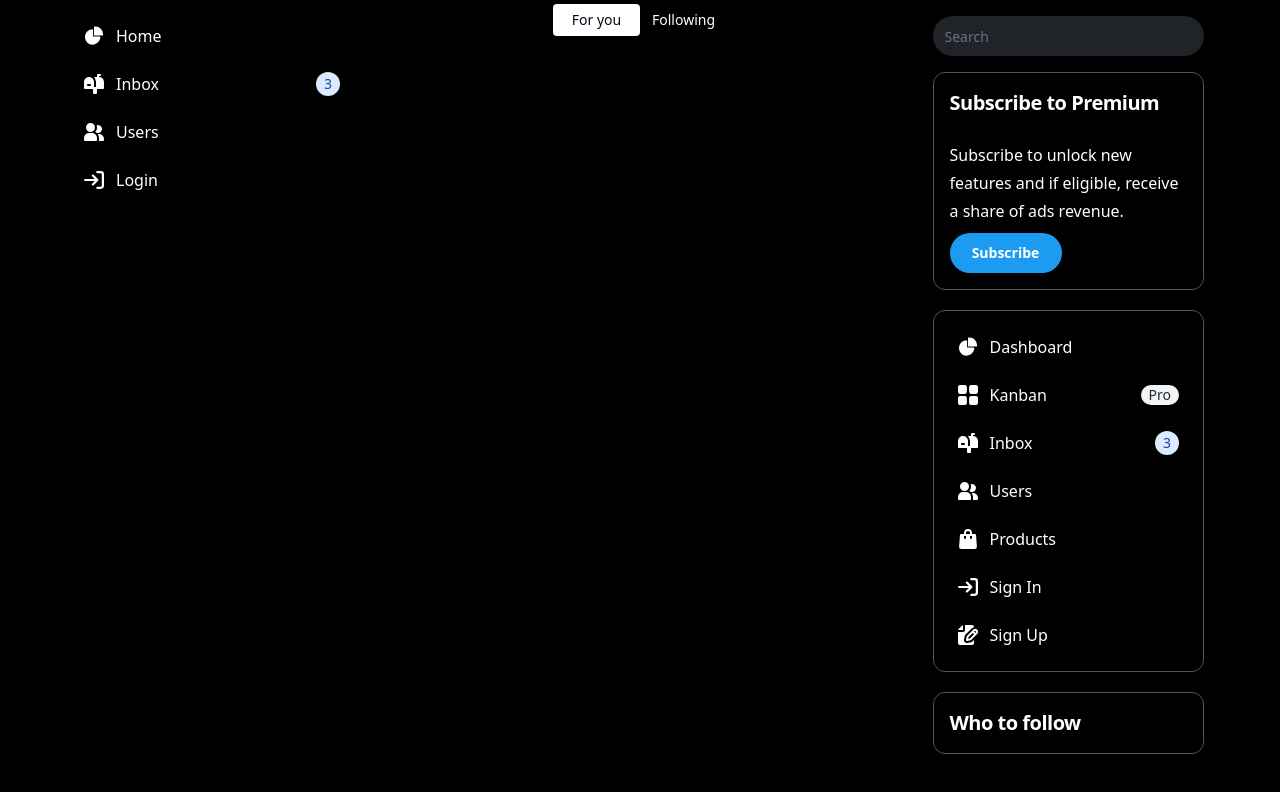
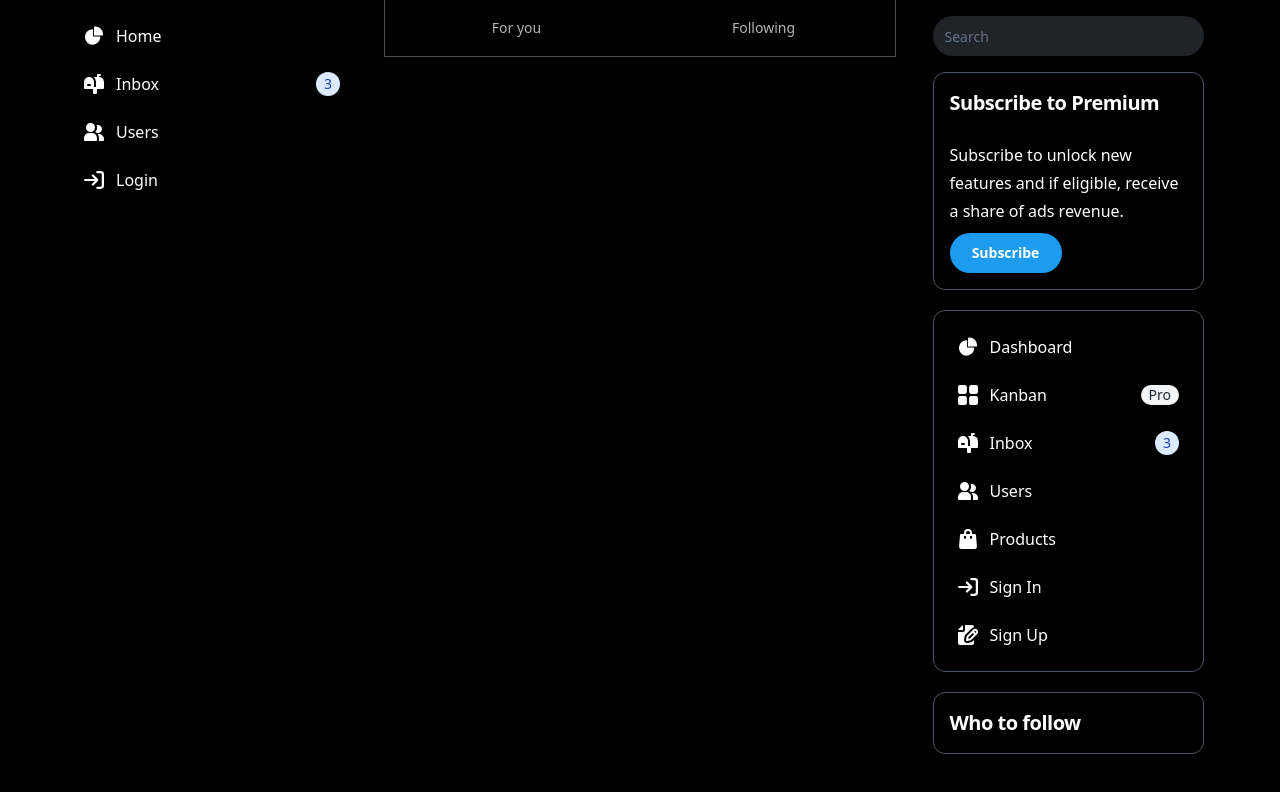
Before and after one commit to dandichristiawan/x-clone-fe, a React (Vite) app: page /home in a window 1280 px wide. Shown: the top 792 px of the page. Built offline with nearby package versions, Linux system fonts and the light colour scheme; no server answers.

Commit message:
add nav on detail and home

```diff
--- a/src/features/home/home.tsx
+++ b/src/features/home/home.tsx
@@ -4,7 +4,7 @@ import { SkeletonPosts } from './list-post/skeleton';
 import { PropsData } from '@/features/home/home-types';
 import { ListPostComponent } from '@/features/home/list-post/list';
 import { CreatePostComponent } from '@/features/home/create-post/post';
-import { Tabs, TabsContent, TabsList, TabsTrigger } from '@/components/ui/tabs';
+import { Button } from '@/components/ui/button';
 
 export const Home = () => {
   const isTokenExist = Cookies.get('token');
@@ -68,24 +68,14 @@ export const Home = () => {
 
   return (
     <div className="text-white flex flex-col justify-center items-center w-full">
-      {/* <nav className="bg-black p-2 border border-gray-500 border-t-0 border-b-1 w-2/5 sticky top-0 flex flex-row justify-between z-50"> */}
-        <Tabs defaultValue="foryou" className="">
-          <TabsList className="grid grid-cols-2 w-full">
-            <TabsTrigger
-              className="bg-black text-white focus:outline-none"
-              value="foryou"
-            >
-              For you
-            </TabsTrigger>
-            <TabsTrigger
-              className="bg-black text-white focus:outline-none"
-              value="following"
-            >
-              Following
-            </TabsTrigger>
-          </TabsList>
-        </Tabs>
-      {/* </nav> */}
+      <nav className="bg-black p-2 border border-gray-500 border-t-0 border-b-1 w-2/5 sticky top-0 flex flex-row justify-between z-50 opacity-70">
+        <div className=" w-1/2 items-center flex justify-center">
+          <Button variant="ghost">For you</Button>
+        </div>
+        <div className=" w-1/2 items-center flex justify-center">
+          <Button variant="ghost">Following</Button>
+        </div>
+      </nav>
 
       {/* <TabsContent value="account">
         Make changes to your account here.
--- a/src/features/post-detail/post-detail.tsx
+++ b/src/features/post-detail/post-detail.tsx
@@ -80,6 +80,14 @@ export const PostDetail = () => {
 
   return (
     <div className="flex flex-col items-center justify-start text-white">
+      <nav className="bg-black p-2 border border-gray-500 border-t-0 border-b-1 w-2/5 sticky top-0 flex flex-row justify-between z-50 opacity-70">
+        <div className=" w-1/2 items-center flex justify-center">
+          Back
+        </div>
+        <div className=" w-1/2 items-center flex justify-center">
+          Post
+        </div>
+      </nav>
       <div className="border border-gray-600 border-t-0 flex flex-col w-2/5 p-5 m">
         <div className="flex flex-row gap-4 items-center">
           <Avatar>
```
